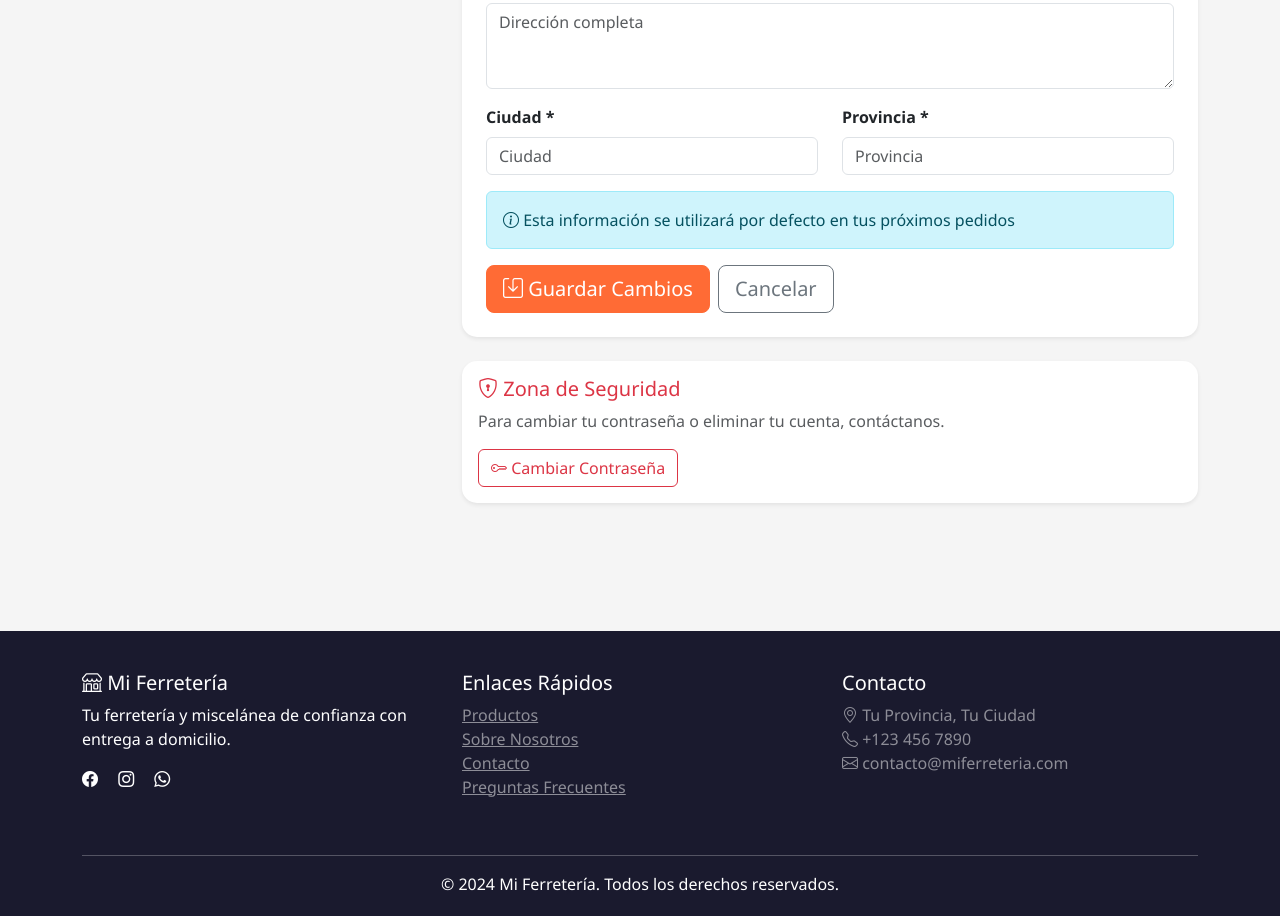
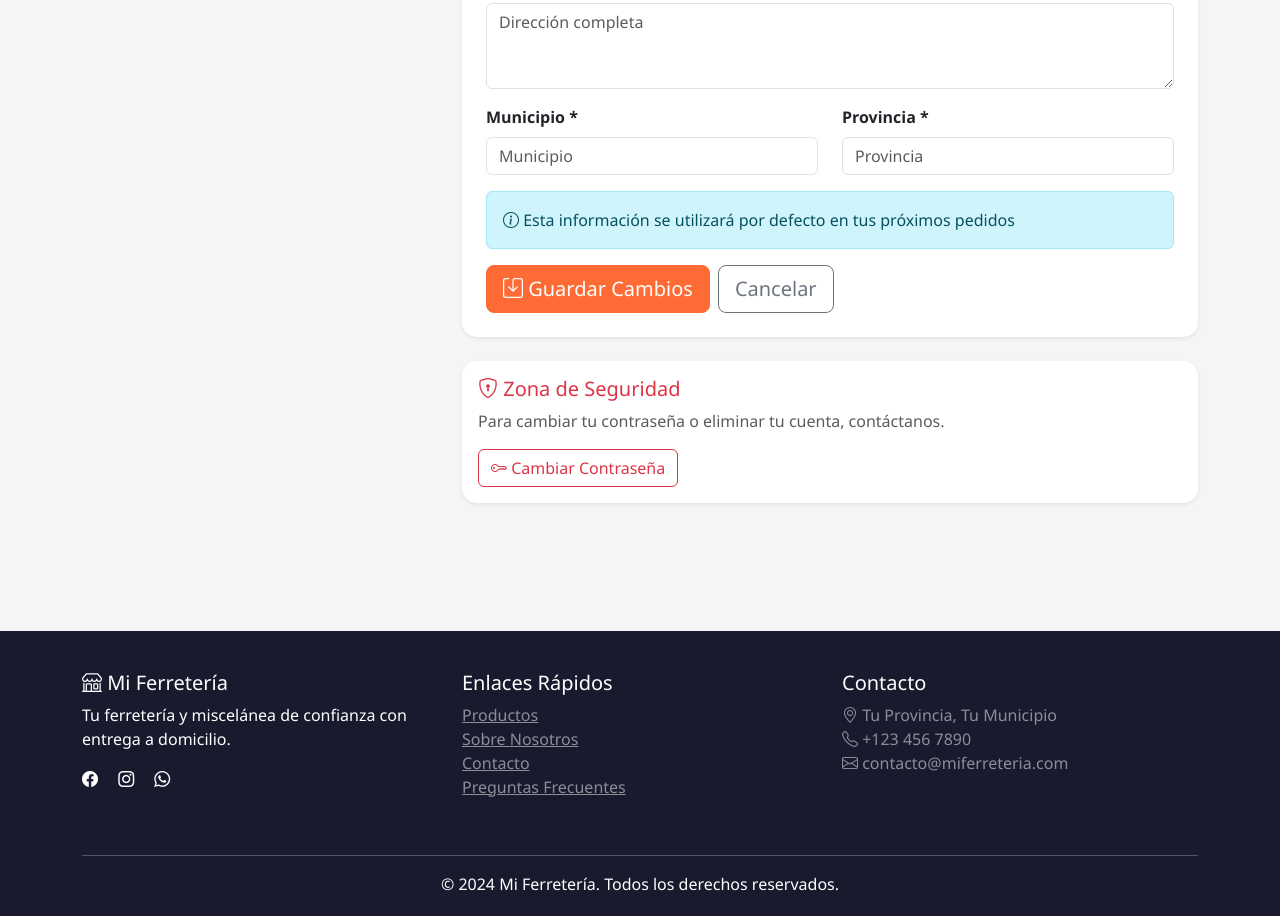
Before and after one commit to yerald0108/Prueba-desliegue-Ferreteria, a Django app: page /perfil/ in a window 1280 px wide. Shown: the part 897-1813 px from the top of the page. Run offline with Django 5.2, Linux system fonts and the light colour scheme; a user stored in the database is signed in; data comes from the database, SQL or seed files in the repository; both versions use the stored data as it was after the commit; data that the repository does not hold is empty.

Commit message:
campo-municipio

```diff
--- a/shop/forms.py
+++ b/shop/forms.py
@@ -86,7 +86,7 @@ class UserProfileForm(forms.ModelForm):
             }),
             'city': forms.TextInput(attrs={
                 'class': 'form-control',
-                'placeholder': 'Ciudad',
+                'placeholder': 'Municipio',
                 'required': True
             }),
             'province': forms.TextInput(attrs={
@@ -146,7 +146,7 @@ class CheckoutForm(forms.ModelForm):
             }),
             'delivery_city': forms.TextInput(attrs={
                 'class': 'form-control',
-                'placeholder': 'Ciudad',
+                'placeholder': 'Municipio',
                 'required': True
             }),
             'delivery_province': forms.TextInput(attrs={
--- a/shop/models.py
+++ b/shop/models.py
@@ -111,7 +111,7 @@ class UserProfile(models.Model):
         super().save(*args, **kwargs)
 
     address = models.TextField(blank=True, verbose_name="Dirección")
-    city = models.CharField(max_length=100, blank=True, verbose_name="Ciudad")
+    city = models.CharField(max_length=100, blank=True, verbose_name="Municipio")
     province = models.CharField(max_length=100, blank=True, verbose_name="Provincia")
     email_verified = models.BooleanField(
         default=False,
@@ -186,7 +186,7 @@ class Order(models.Model):
 
     # Información de contacto y entrega
     delivery_address = models.TextField(verbose_name="Dirección de entrega")
-    delivery_city = models.CharField(max_length=100, verbose_name="Ciudad")
+    delivery_city = models.CharField(max_length=100, verbose_name="Municipio")
     delivery_province = models.CharField(max_length=100, verbose_name="Provincia")
     contact_phone = models.CharField(max_length=17, verbose_name="Teléfono de contacto")
     delivery_date = models.DateField(verbose_name="Fecha de entrega", db_index=True)  # ✅ ÍNDICE: Para reportes por fecha
--- a/shop/templates/shop/base.html
+++ b/shop/templates/shop/base.html
@@ -343,7 +343,7 @@
                 <div class="col-md-4 mb-4">
                     <h5>Contacto</h5>
                     <p class="text-white-50">
-                        <i class="bi bi-geo-alt"></i> Tu Provincia, Tu Ciudad<br>
+                        <i class="bi bi-geo-alt"></i> Tu Provincia, Tu Municipio<br>
                         <i class="bi bi-telephone"></i> +123 456 7890<br>
                         <i class="bi bi-envelope"></i> contacto@miferreteria.com
                     </p>
--- a/shop/templates/shop/checkout.html
+++ b/shop/templates/shop/checkout.html
@@ -46,7 +46,7 @@
                             <div class="row">
                                 <div class="col-md-6 mb-3">
                                     <label for="{{ form.delivery_city.id_for_label }}" class="form-label fw-bold">
-                                        Ciudad *
+                                        Municipio *
                                     </label>
                                     {{ form.delivery_city }}
                                     {% if form.delivery_city.errors %}
--- a/shop/templates/shop/emails/order_confirmation.html
+++ b/shop/templates/shop/emails/order_confirmation.html
@@ -59,7 +59,7 @@
             <td>{{ order.delivery_address }}</td>
         </tr>
         <tr>
-            <td>Ciudad:</td>
+            <td>Municipio:</td>
             <td>{{ order.delivery_city }}, {{ order.delivery_province }}</td>
         </tr>
         <tr>
--- a/shop/templates/shop/profile.html
+++ b/shop/templates/shop/profile.html
@@ -138,7 +138,7 @@
                         <div class="row">
                             <div class="col-md-6 mb-3">
                                 <label for="{{ form.city.id_for_label }}" class="form-label fw-bold">
-                                    Ciudad *
+                                    Municipio *
                                 </label>
                                 {{ form.city }}
                                 {% if form.city.errors %}
```
Also changed, not shown: shop/templates/shop/emails/order_status_update.html (+6 -2 lines), db.sqlite3.
